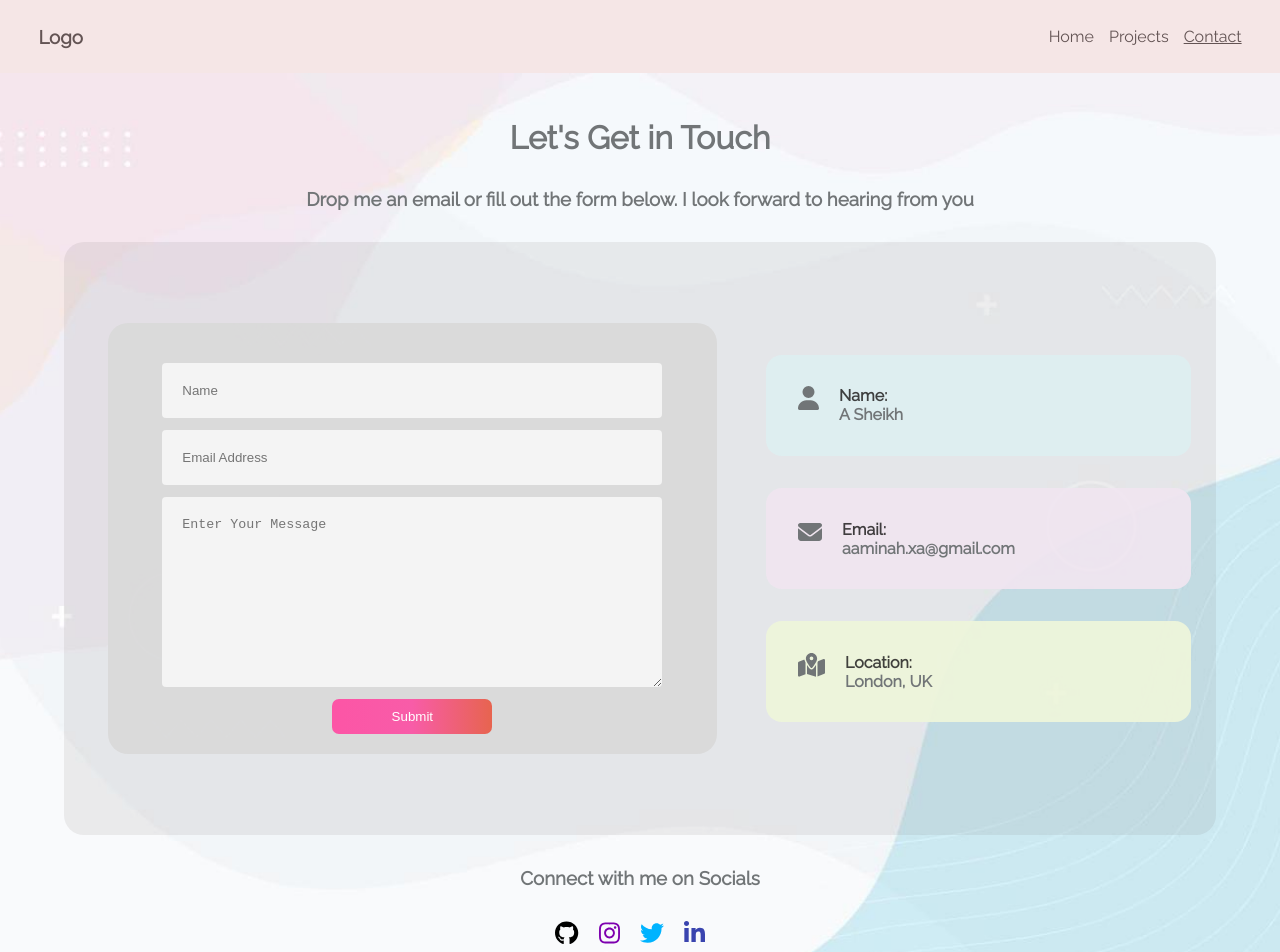
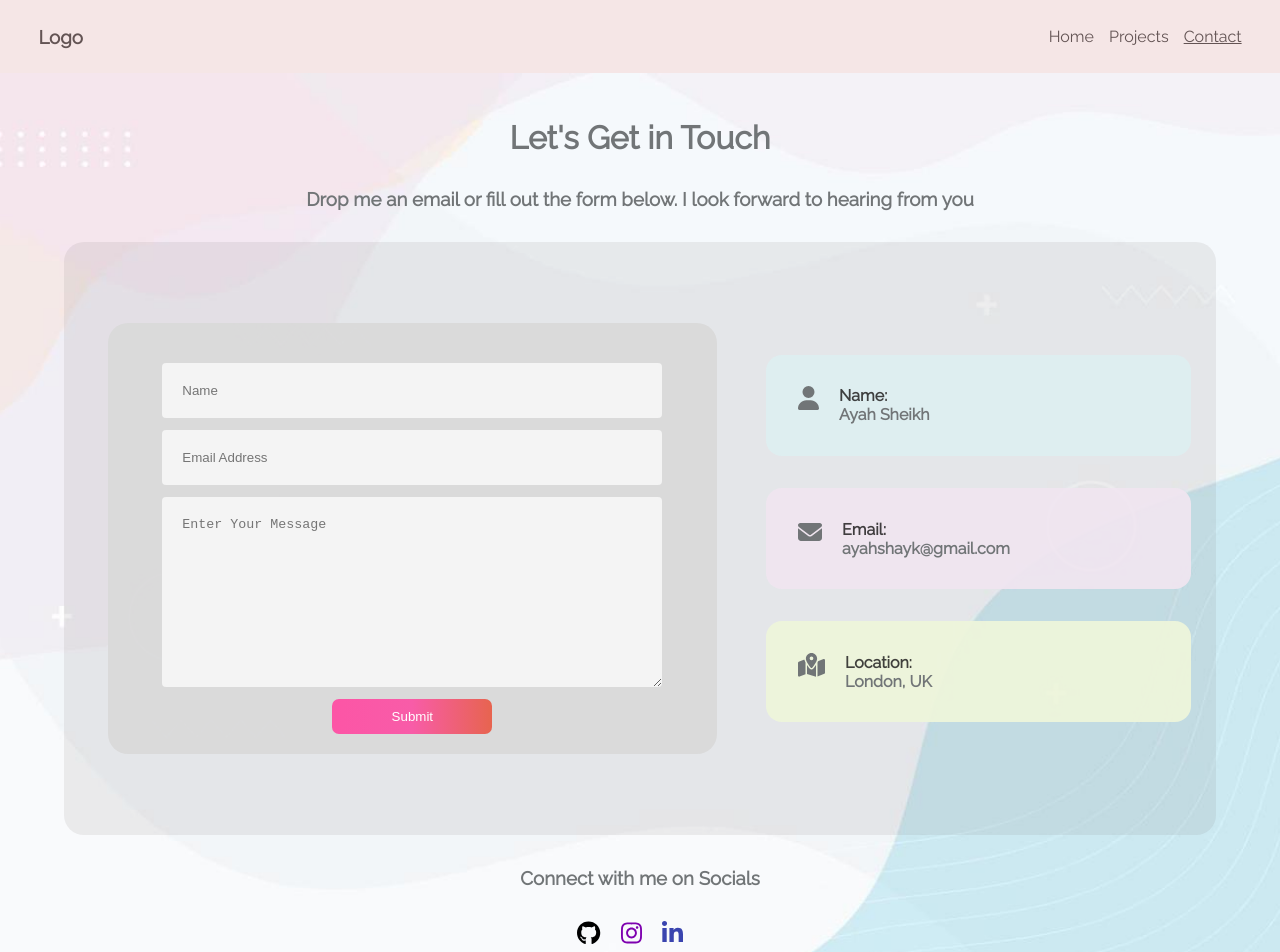
Before and after one commit to ayahxsheikh/my-portfolio, a React (Create React App) app: page /contact in a window 1280 px wide. Shown: the top 952 px of the page. Built offline with nearby package versions, Linux system fonts and the light colour scheme.

Commit message:
editing texts

```diff
--- a/src/pages/Contact.js
+++ b/src/pages/Contact.js
@@ -48,7 +48,7 @@ function Contact(){
                         <FontAwesomeIcon icon="fas fa-user" className="icon"/>
                         <div className="text-info">
                             <h4 style={styles.p}>Name:</h4>
-                            <h4>A Sheikh</h4>
+                            <h4>Ayah Sheikh</h4>
                         </div>
                     </div>
 
@@ -56,7 +56,7 @@ function Contact(){
                         <FontAwesomeIcon icon="fas fa-envelope" className="icon"/>
                         <div className="text-info">
                             <h4 style={styles.p}>Email:</h4>
-                            <h4>aaminah.xa@gmail.com</h4>
+                            <h4>ayahshayk@gmail.com</h4>
                         </div>
                     </div>
 
@@ -78,9 +78,9 @@ function Contact(){
                     <a href="https://instagram.com/">
                         <FontAwesomeIcon  icon="fa-brands fa-instagram" className="icon ig" size="lg" />
                     </a>
-                    <a href="https://twitter.com/">
+                    {/* <a href="https://twitter.com/">
                         <FontAwesomeIcon icon="fa-brands fa-twitter" className="icon tw" size="lg"/>
-                    </a>
+                    </a>  */}
                     <a href="https://linkedin.com/">
                         <FontAwesomeIcon icon="fa-brands fa-linkedin-in" className="icon in" size="lg"/>
                     </a>
--- a/src/pages/Home.js
+++ b/src/pages/Home.js
@@ -14,7 +14,7 @@ function Home(){
         <p style={style.pText}>Hey, I'm Ayah</p>
         <p className="title">Frontend</p>
         <p className="title"> Web Developer</p>
-        <p style={style.text}>I design and code immersive web applications</p>
+        <p style={style.text}>I code simple and beautiful web applications</p>
     </main>
 
     )
```
